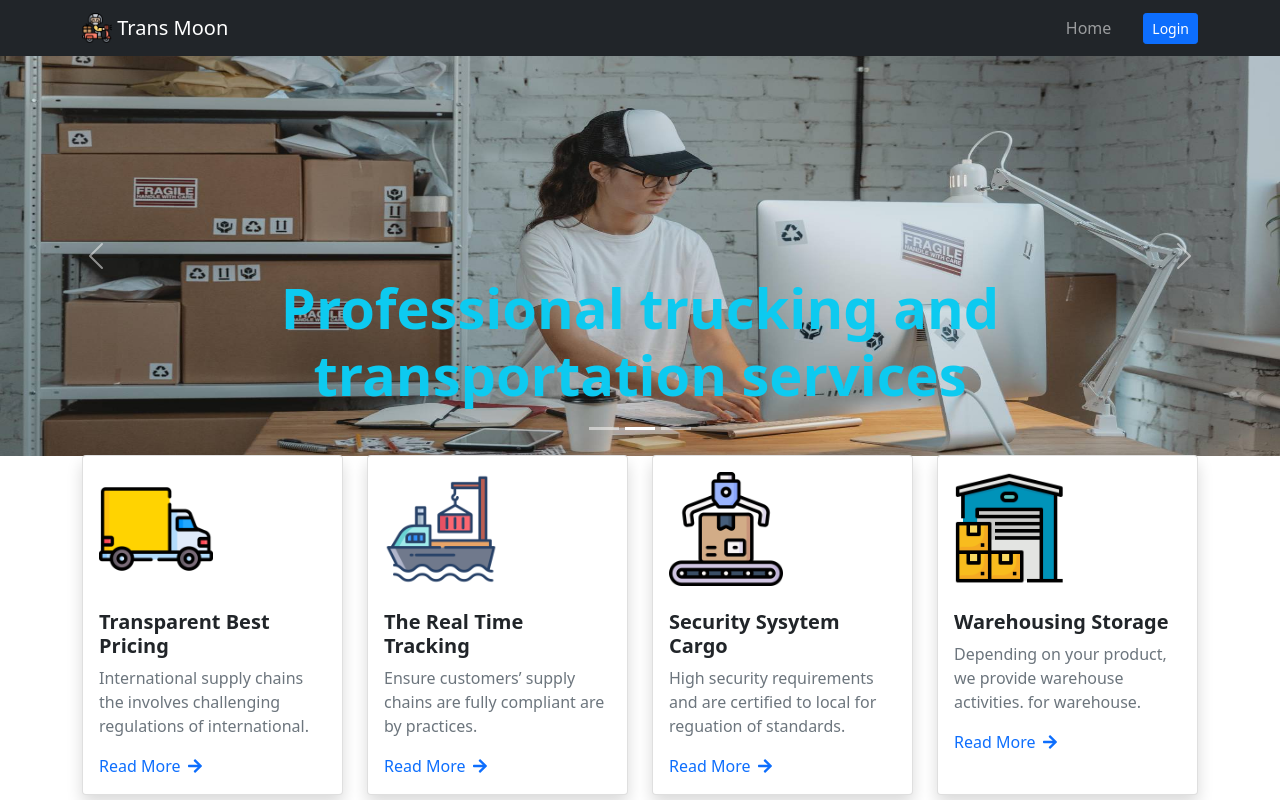
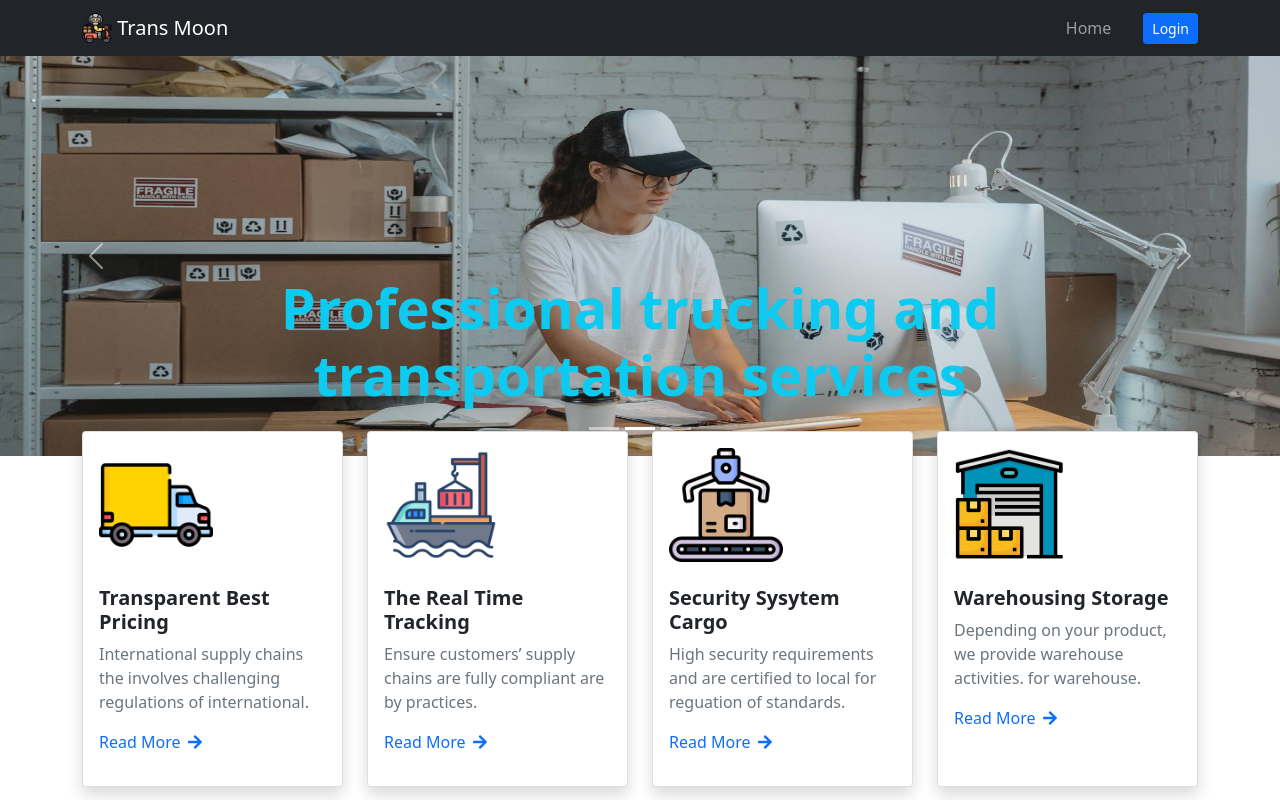
Before and after one commit to tohirRaihan/trans-moon-client, a React (Create React App) app: page / in a window 1280 px wide. Shown: the top 800 px of the page. Built offline with nearby package versions, Linux system fonts and the light colour scheme; no server answers.

Commit message:
fixes style issue

```diff
--- a/src/components/Home/Features/Features.js
+++ b/src/components/Home/Features/Features.js
@@ -12,9 +12,9 @@ import WarehouseImage from '../../../images/icons/warehouse.png';
 const Features = () => {
     return (
         <Container>
-            <Row className='g-4'>
+            <Row>
                 <Col xs={12} md={3}>
-                    <Card className='shadow h-100'>
+                    <Card className='shadow h-100 mb-3'>
                         <Card.Body>
                             <Card.Img
                                 className="w-50"
@@ -38,7 +38,7 @@ const Features = () => {
                     </Card>
                 </Col>
                 <Col xs={12} md={3}>
-                    <Card className='shadow h-100'>
+                    <Card className='shadow h-100 mb-3'>
                         <Card.Body>
                             <Card.Img
                                 className="w-50"
@@ -62,7 +62,7 @@ const Features = () => {
                     </Card>
                 </Col>
                 <Col xs={12} md={3}>
-                    <Card className='shadow h-100'>
+                    <Card className='shadow h-100 mb-3'>
                         <Card.Body>
                             <Card.Img
                                 className="w-50"
@@ -86,7 +86,7 @@ const Features = () => {
                     </Card>
                 </Col>
                 <Col xs={12} md={3}>
-                    <Card className='shadow h-100'>
+                    <Card className='shadow h-100 mb-3'>
                         <Card.Body>
                             <Card.Img
                                 className="w-50"
```
